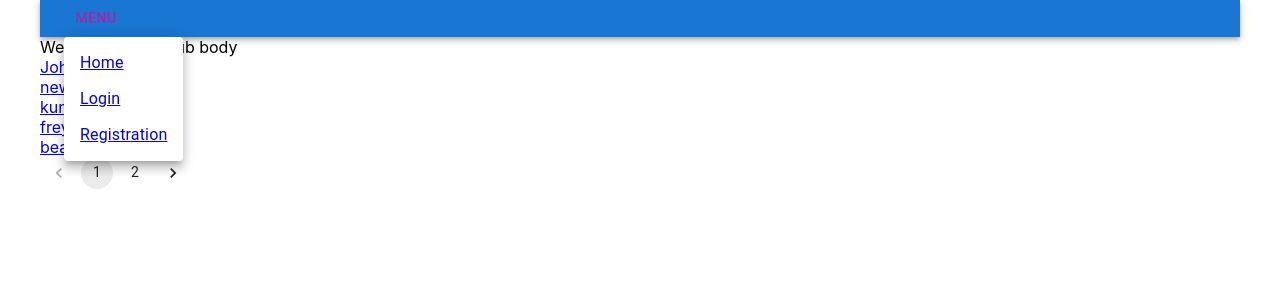
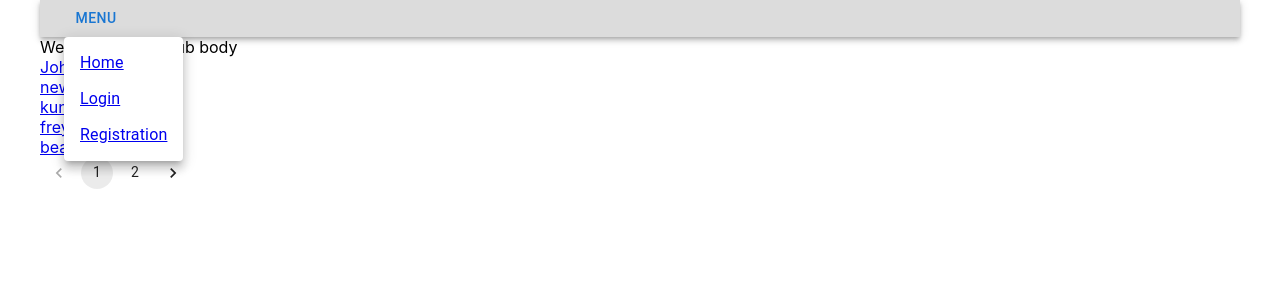
Before and after one commit to kdastation/react-social-network, a React (Create React App) app: page / in a window 1280 px wide. Both pictures are taken after a click on the button "MENU". Shown: the top 300 px of the page. Built offline with nearby package versions, Linux system fonts and the light colour scheme; data requests are answered from the project's data file.

Commit message:
slightly redid the form for creating posts, slightly redid the header

```diff
--- a/db.json
+++ b/db.json
@@ -161,6 +161,11 @@
       "content": "Это мой новый псот!",
       "nameAuthor": "kunistation",
       "id": 22
+    },
+    {
+      "content": "sdasdasdasdsadasdsadas",
+      "nameAuthor": "kunistation",
+      "id": 23
     }
   ],
   "commentsPost": [
--- a/package.json
+++ b/package.json
@@ -6,6 +6,7 @@
     "@emotion/react": "^11.8.2",
     "@emotion/styled": "^11.8.1",
     "@mui/material": "^5.5.0",
+    "@mui/styles": "^5.5.1",
     "@reduxjs/toolkit": "^1.8.0",
     "@testing-library/jest-dom": "^5.16.2",
     "@testing-library/react": "^12.1.3",
--- a/src/components/forms/form-create-posts/form-create-posts.tsx
+++ b/src/components/forms/form-create-posts/form-create-posts.tsx
@@ -1,37 +1,41 @@
 import { useInput } from "../../../hooks/input-hook";
-import React, { FC, memo} from "react";
+import React, { FC, memo } from "react";
 import { useDispatch } from "react-redux";
 import { createNewPost } from "../../../middlewares/posts-middlewares/posts-middlewares";
-import {IPostToCreate } from "../../../models/post-model";
+import { IPostToCreate } from "../../../models/post-model";
+import { TextField } from "@mui/material";
 
-
-
-interface FormCreatePostsProps{
-    nameUser: string
+interface FormCreatePostsProps {
+  nameUser: string;
 }
 
 const FormCreatePosts: FC<FormCreatePostsProps> = memo((props) => {
+  const { nameUser } = props;
 
-    const {nameUser} = props
-
-    const contentInput = useInput()
-    const dispatch = useDispatch()
+  const contentInput = useInput();
+  const dispatch = useDispatch();
 
   const createPostOnClick = () => {
     const newPost: IPostToCreate = {
       content: contentInput.value,
       nameAuthor: nameUser,
-        }
-        dispatch(createNewPost(newPost))
-        contentInput.clearValue()
-    }
+    };
+    dispatch(createNewPost(newPost));
+    contentInput.clearValue();
+  };
 
   return (
     <div>
-            <input value={contentInput.value} onChange={contentInput.onChange} type="text" />
+      <TextField
+        id="standard-basic"
+        label={`${nameUser}?:)`}
+        variant="standard"
+        value={contentInput.value}
+        onChange={contentInput.onChange}
+      />
       <button onClick={createPostOnClick}> Добавить пост</button>
     </div>
-    )
-})
+  );
+});
 
-export {FormCreatePosts}
+export { FormCreatePosts };
--- a/src/components/header/header-public/menu-header-public/menu-header-public.tsx
+++ b/src/components/header/header-public/menu-header-public/menu-header-public.tsx
@@ -1,26 +1,35 @@
-
-import { Box, Button, Menu, MenuItem } from "@mui/material"
-import { FC } from "react"
+import { Box, Button, Menu, MenuItem } from "@mui/material";
+import { FC } from "react";
 import { Link } from "react-router-dom";
 import { useStandartMenu } from "../../../../hooks/standart-menu-hook";
 import { RoutesNames } from "../../../../routes/consts-routes";
 
+//TODO: Доделать
 const MenuHeaderPublic: FC = () => {
+  const menu = useStandartMenu();
 
-    const menu = useStandartMenu()
+  return (
+    <Box>
+      <Button onClick={menu.handleClick}>
+        <span>Menu</span>
+      </Button>
+      <Menu
+        anchorEl={menu.anchorElement}
+        onClose={menu.onClose}
+        open={Boolean(menu.anchorElement)}
+      >
+        <MenuItem onClick={menu.onClose}>
+          <Link to={RoutesNames.HOME}>Home</Link>
+        </MenuItem>
+        <MenuItem onClick={menu.onClose}>
+          <Link to={RoutesNames.LOGIN}>Login</Link>
+        </MenuItem>
+        <MenuItem onClick={menu.onClose}>
+          <Link to={RoutesNames.REGISTRATION}>Registration</Link>
+        </MenuItem>
+      </Menu>
+    </Box>
+  );
+};
 
-    return (
-        <Box color="inherit">
-            <Button color="secondary" onClick={menu.handleClick}>Menu</Button>
-            <Menu anchorEl={menu.anchorElement}
-                onClose={menu.onClose}
-                open={Boolean(menu.anchorElement)}>
-                <MenuItem onClick={menu.onClose}><Link to={RoutesNames.HOME}>Home</Link></MenuItem>
-                <MenuItem onClick={menu.onClose}><Link to={RoutesNames.LOGIN}>Login</Link></MenuItem>
-                <MenuItem onClick={menu.onClose}><Link to={RoutesNames.REGISTRATION}>Registration</Link></MenuItem>
-            </Menu>
-        </Box>
-    )
-}
-
-export {MenuHeaderPublic}
+export { MenuHeaderPublic };
--- a/src/components/header/header.css
+++ /dev/null
@@ -1,14 +0,0 @@
-
-.navigation{
-    display: flex;
-}
-
-.navigation-list{
-    display: flex;
-    align-items: center;
-    align-self: flex-start;
-}
-
-.navigation-item{
-    min-width: 100px;
-}
--- a/src/components/header/header.tsx
+++ b/src/components/header/header.tsx
@@ -1,27 +1,22 @@
-import './header.css'
 import { FC } from "react";
-import { useSelector } from 'react-redux';
-import { AuthSelector } from '../../selectors/auth-selector';
-import { HeaderPublic } from './header-public/header-public';
-import { HeaderPrivate } from './header-private/header-private';
-import { AppBar, Container } from '@mui/material';
-
+import { useSelector } from "react-redux";
+import { AuthSelector } from "../../selectors/auth-selector";
+import { HeaderPublic } from "./header-public/header-public";
+import { HeaderPrivate } from "./header-private/header-private";
+import { AppBar, Container } from "@mui/material";
 
 const Header: FC = () => {
+  const isAuth = useSelector(AuthSelector.getIsAuthStatus);
 
-    const isAuth = useSelector(AuthSelector.getIsAuthStatus)
+  const headerNavigation = isAuth ? <HeaderPrivate /> : <HeaderPublic />;
 
-    const headerNavigation = isAuth ? <HeaderPrivate /> : <HeaderPublic />
+  return (
+    <>
+      <AppBar sx={{ backgroundColor: "gainsboro" }} position="static">
+        <Container>{headerNavigation}</Container>
+      </AppBar>
+    </>
+  );
+};
 
-    return (
-        <>
-        <AppBar position='static'>
-            <Container>
-            {headerNavigation}
-            </Container>
-        </AppBar>
-        </>
-    )
-}
-
-export {Header}
+export { Header };
--- a/src/components/profile-informations/profile-informations.tsx
+++ b/src/components/profile-informations/profile-informations.tsx
@@ -1,37 +1,30 @@
-import { FC, memo} from "react"
-import { Link } from "react-router-dom"
-import { IUserInformation } from "../../models/user-models/user-information-model"
-import { RoutesNames } from "../../routes/consts-routes"
-import { Posts } from "../posts/posts"
+import { FC, memo } from "react";
+import { Link } from "react-router-dom";
+import { IUserInformation } from "../../models/user-models/user-information-model";
+import { RoutesNames } from "../../routes/consts-routes";
+import { Posts } from "../posts/posts";
 
-interface ProfileInformationsProps{
-    userData: IUserInformation,
-    isActiveUser: boolean,
-    isAuth: boolean
+interface ProfileInformationsProps {
+  userData: IUserInformation;
+  isActiveUser: boolean;
+  isAuth: boolean;
 }
 
 const ProfileInformations: FC<ProfileInformationsProps> = memo((props) => {
+  const { userData, isActiveUser, isAuth } = props;
 
-    const {userData, isActiveUser, isAuth} = props
+  const linkToNewPostPage = isActiveUser ? (
+    <Link to={RoutesNames.PAGE_TO_CREATE_A_NEW_POST}>Создать новый пост</Link>
+  ) : null;
+  const posts = <Posts isAuth={isAuth} nameUser={userData.name} />;
 
-    const linkToNewPostPage = isActiveUser ?
-                            <Link to={RoutesNames.PAGE_TO_CREATE_A_NEW_POST}>Создать новый пост
-                            </Link> : null
-    const posts = <Posts isAuth={isAuth} nameUser={userData.name}/>
+  return (
+    <div>
+      <div>{linkToNewPostPage}</div>
+      <div>{userData.name}</div>
+      <div>{posts}</div>
+    </div>
+  );
+});
 
-    return (
-        <div>
-            <div>
-            {linkToNewPostPage}
-            </div>
-            <div>
-                {userData.name}
-            </div>
-            <div>
-                {posts}
-            </div>
-        </div>
-    )
-})
-
-export {ProfileInformations}
+export { ProfileInformations };
```
Also changed, not shown: 1 other file (tests, documents, lock files or other folders). Lines whose indentation alone changed are shown as unchanged.
